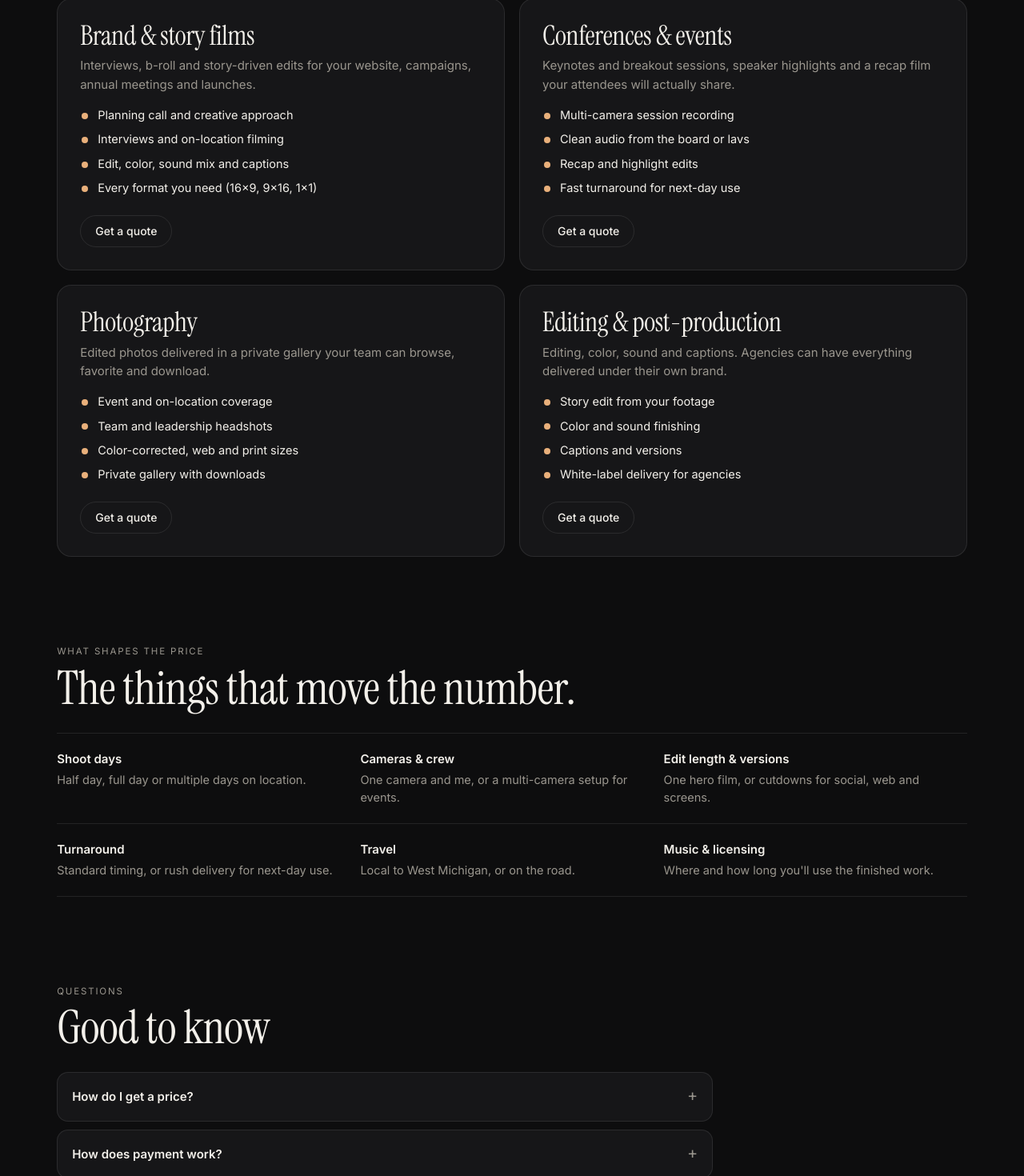
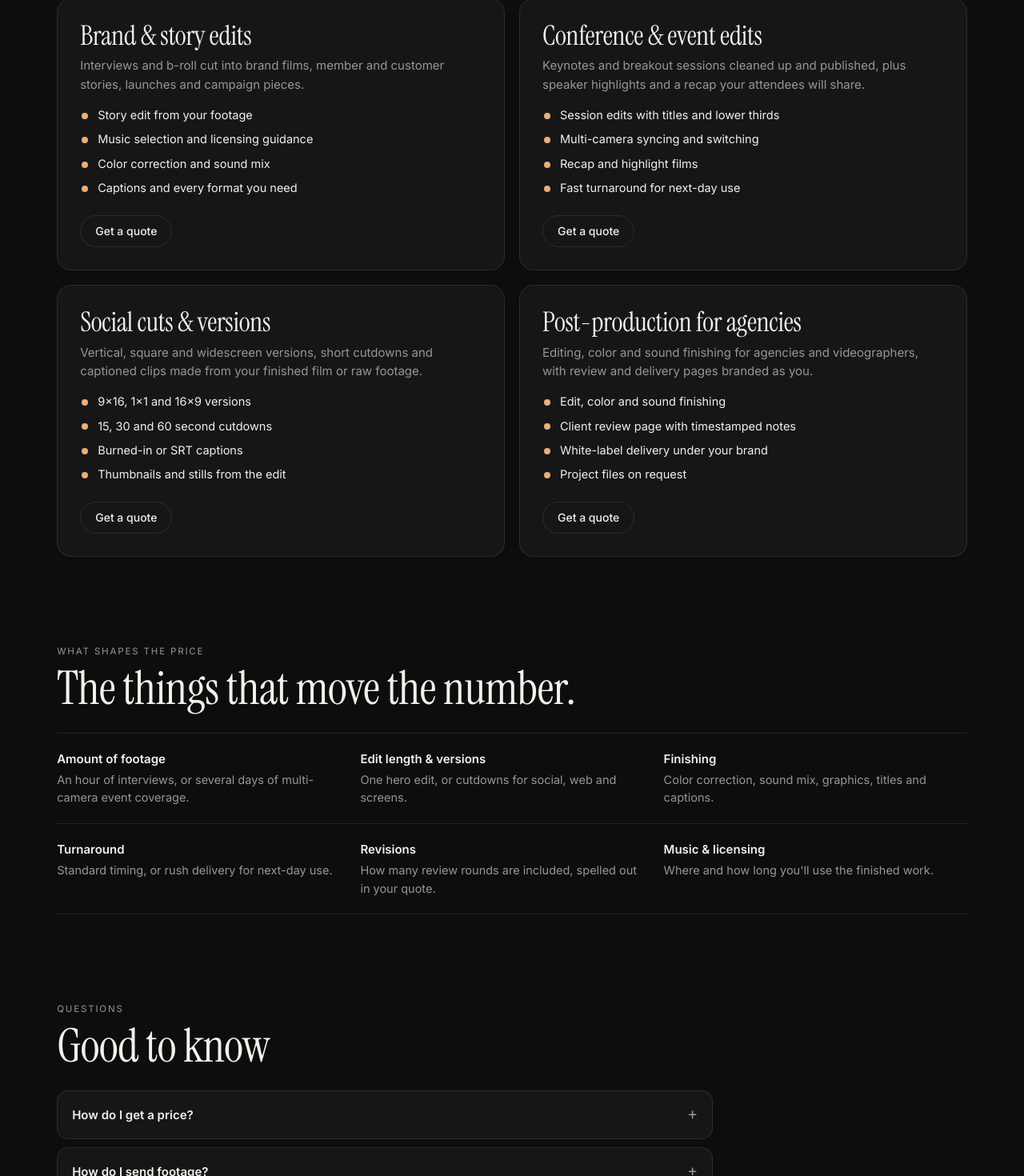
Before and after one commit to mylesazalewa-droid/client-galleries, a Next.js app: page /pricing in a window 1280 px wide. Shown: the part 505-1975 px from the top of the page at 80% size. Built offline with nearby package versions, Linux system fonts and the light colour scheme; no server answers.

Commit message:
Website: reposition around video editing and post-production
Co-Authored-By: Claude Opus 5.5 <noreply@anthropic.com>
Claude-Session: https://claude.ai/code/session_01K9cqKiRTC3DRXxEP3TWdPw

```diff
--- a/app/contact/page.tsx
+++ b/app/contact/page.tsx
@@ -10,7 +10,7 @@ export const metadata: Metadata = { title: { absolute: "Request a quote · Sow C
 export default async function Contact({ searchParams }: { searchParams: Promise<{ type?: string }> }) {
   const studio = await getStudio();
   const { type } = await searchParams;
-  const map: Record<string, string> = { "Brand & story films": "Brand or story film", "Conferences & events": "Conference or event", "Photography": "Photography", "Editing & post-production": "Editing only" };
+  const map: Record<string, string> = { "Brand & story edits": "Brand or story edit", "Conference & event edits": "Conference or event edit", "Social cuts & versions": "Social cuts & versions", "Post-production for agencies": "Agency post-production" };
   return (
     <div className="site">
       <SiteHeader studio={studio} />
@@ -18,8 +18,8 @@ export default async function Contact({ searchParams }: { searchParams: Promise<
         <div className="site-contact">
           <div>
             <div className="eyebrow">Contact</div>
-            <h1 className="serif site-h1">Let&apos;s talk about your project.</h1>
-            <p className="site-lead">Share a few details and you&apos;ll get a reply within a couple of business days, usually with a few questions and then a clear quote.</p>
+            <h1 className="serif site-h1">Let&apos;s talk about your edit.</h1>
+            <p className="site-lead">Tell me about your footage and what you need. You&apos;ll get a reply within a couple of business days, usually with a few questions and then a clear quote.</p>
             {studio.email && <p className="hint">Prefer email? <a href={`mailto:${studio.email}`}>{studio.email}</a></p>}
           </div>
           <ContactForm initialType={type ? map[type] ?? type : undefined} />
--- a/app/pricing/page.tsx
+++ b/app/pricing/page.tsx
@@ -9,20 +9,22 @@ export const dynamic = "force-dynamic";
 export const metadata: Metadata = { title: { absolute: "Pricing · Sow Creative Studios" }, description: "Every project is quoted to fit what you need. Here's what's included and what shapes the price.", robots: { index: true, follow: true } };
 
 const FACTORS = [
-  ["Shoot days", "Half day, full day or multiple days on location."],
-  ["Cameras & crew", "One camera and me, or a multi-camera setup for events."],
-  ["Edit length & versions", "One hero film, or cutdowns for social, web and screens."],
+  ["Amount of footage", "An hour of interviews, or several days of multi-camera event coverage."],
+  ["Edit length & versions", "One hero edit, or cutdowns for social, web and screens."],
+  ["Finishing", "Color correction, sound mix, graphics, titles and captions."],
   ["Turnaround", "Standard timing, or rush delivery for next-day use."],
-  ["Travel", "Local to West Michigan, or on the road."],
+  ["Revisions", "How many review rounds are included, spelled out in your quote."],
   ["Music & licensing", "Where and how long you'll use the finished work."],
 ];
 
 const FAQ = [
-  ["How do I get a price?", "Send a few details through the quote form. I'll follow up with questions if needed, then a clear quote with what's included."],
+  ["How do I get a price?", "Send a few details about your footage through the quote form. I'll follow up with questions if needed, then a clear quote with what's included."],
+  ["How do I send footage?", "I'll send you a private upload link, or share a Google Drive, Dropbox or WeTransfer link with the quote request."],
   ["How does payment work?", "Most projects have a deposit to book the date and a final payment at delivery. You can pay online by card right from your gallery."],
   ["How do revisions work?", "You review drafts in a private review page and leave notes right on the video at the exact moment. The number of revision rounds is spelled out in your quote."],
   ["How are files delivered?", "In a private gallery with every format you need, full quality, ready to download and share with your team."],
-  ["Do you work with agencies?", "Yes. I can shoot or edit for your clients and deliver everything under your agency's brand."],
+  ["Do you work with agencies?", "Yes. I edit for your clients and deliver everything, including the review page, under your agency's brand."],
+  ["Do you film?", "My focus is editing and post-production. Send footage from your team or videographer and I'll take it from there."],
 ];
 
 export default async function Pricing() {
--- a/app/work/page.tsx
+++ b/app/work/page.tsx
@@ -7,7 +7,7 @@ import { getStudio } from "@/lib/brand";
 import { showcase, toProject } from "@/lib/site";
 
 export const dynamic = "force-dynamic";
-export const metadata: Metadata = { title: { absolute: "Work · Sow Creative Studios" }, description: "Brand films, event coverage and photography by Sow Creative Studios.", robots: { index: true, follow: true } };
+export const metadata: Metadata = { title: { absolute: "Work · Sow Creative Studios" }, description: "Brand stories, event edits and social versions edited by Sow Creative Studios.", robots: { index: true, follow: true } };
 
 export default async function Work() {
   const studio = await getStudio();
@@ -18,7 +18,7 @@ export default async function Work() {
       <main className="site-main">
         <div className="eyebrow">Portfolio</div>
         <h1 className="serif site-h1">Work</h1>
-        <p className="site-lead">A selection of recent films and photography.</p>
+        <p className="site-lead">A selection of recent edits.</p>
         {work.length ? (
           <div className="site-work">{work.map((p) => <ProjectCard key={p.slug} p={p} />)}</div>
         ) : (
--- a/components/site/ContactForm.tsx
+++ b/components/site/ContactForm.tsx
@@ -1,7 +1,7 @@
 "use client";
 import { useState } from "react";
 
-const TYPES = ["Brand or story film", "Conference or event", "Photography", "Editing only", "Something else"];
+const TYPES = ["Brand or story edit", "Conference or event edit", "Social cuts & versions", "Agency post-production", "Something else"];
 const BUDGETS = ["Not sure yet", "Under $2,500", "$2,500 – $5,000", "$5,000 – $10,000", "$10,000+"];
 
 export default function ContactForm({ initialType }: { initialType?: string }) {
@@ -51,7 +51,7 @@ export default function ContactForm({ initialType }: { initialType?: string }) {
           {BUDGETS.map((b) => <option key={b}>{b}</option>)}
         </select>
       </label>
-      <label className="field"><span>Tell me about the project</span><textarea required value={f.message} onChange={set("message")} rows={6} maxLength={4000} placeholder="What it's for, who it's for, where and when, and anything else that helps." /></label>
+      <label className="field"><span>Tell me about the project</span><textarea required value={f.message} onChange={set("message")} rows={6} maxLength={4000} placeholder="What the footage is (how much, how it was shot), what it's for, the length you want, and anything else that helps." /></label>
       <label className="site-hp" aria-hidden>Website<input tabIndex={-1} autoComplete="off" value={f.website} onChange={set("website")} /></label>
       {error && <p className="error">{error}</p>}
       <button className="btn primary site-submit" disabled={state === "sending"}>{state === "sending" ? "Sending…" : "Send request"}</button>
--- a/lib/site.ts
+++ b/lib/site.ts
@@ -5,37 +5,37 @@ import { loadAll, type GalleryRecord } from "./galleries";
 export const SERVICES = [
   {
     id: "brand",
-    title: "Brand & story films",
-    short: "Films that show who you are and why it matters.",
-    body: "Interviews, b-roll and story-driven edits for your website, campaigns, annual meetings and launches.",
-    includes: ["Planning call and creative approach", "Interviews and on-location filming", "Edit, color, sound mix and captions", "Every format you need (16×9, 9×16, 1×1)"],
+    title: "Brand & story edits",
+    short: "Your footage, shaped into a story people finish.",
+    body: "Interviews and b-roll cut into brand films, member and customer stories, launches and campaign pieces.",
+    includes: ["Story edit from your footage", "Music selection and licensing guidance", "Color correction and sound mix", "Captions and every format you need"],
   },
   {
     id: "events",
-    title: "Conferences & events",
-    short: "Multi-camera coverage, sessions and recap films.",
-    body: "Keynotes and breakout sessions, speaker highlights and a recap film your attendees will actually share.",
-    includes: ["Multi-camera session recording", "Clean audio from the board or lavs", "Recap and highlight edits", "Fast turnaround for next-day use"],
+    title: "Conference & event edits",
+    short: "Sessions, highlights and recaps, turned around fast.",
+    body: "Keynotes and breakout sessions cleaned up and published, plus speaker highlights and a recap your attendees will share.",
+    includes: ["Session edits with titles and lower thirds", "Multi-camera syncing and switching", "Recap and highlight films", "Fast turnaround for next-day use"],
   },
   {
-    id: "photo",
-    title: "Photography",
-    short: "Events, headshots and on-location stills.",
-    body: "Edited photos delivered in a private gallery your team can browse, favorite and download.",
-    includes: ["Event and on-location coverage", "Team and leadership headshots", "Color-corrected, web and print sizes", "Private gallery with downloads"],
+    id: "social",
+    title: "Social cuts & versions",
+    short: "One edit, every shape and length.",
+    body: "Vertical, square and widescreen versions, short cutdowns and captioned clips made from your finished film or raw footage.",
+    includes: ["9×16, 1×1 and 16×9 versions", "15, 30 and 60 second cutdowns", "Burned-in or SRT captions", "Thumbnails and stills from the edit"],
   },
   {
     id: "post",
-    title: "Editing & post-production",
-    short: "Already have footage? I'll take it from here.",
-    body: "Editing, color, sound and captions. Agencies can have everything delivered under their own brand.",
-    includes: ["Story edit from your footage", "Color and sound finishing", "Captions and versions", "White-label delivery for agencies"],
+    title: "Post-production for agencies",
+    short: "Your shoot, my edit, delivered under your brand.",
+    body: "Editing, color and sound finishing for agencies and videographers, with review and delivery pages branded as you.",
+    includes: ["Edit, color and sound finishing", "Client review page with timestamped notes", "White-label delivery under your brand", "Project files on request"],
   },
 ] as const;
 
 export const PROCESS = [
-  { title: "Plan", text: "A quick call about goals, audience, dates and budget. You get a clear quote and plan." },
-  { title: "Create", text: "Filming and photography on location, then the edit." },
+  { title: "Send footage", text: "Share your footage and a few notes on goals, audience, length and deadline. You get a clear quote and plan." },
+  { title: "Edit", text: "I build the first cut: story, pacing, music, color and sound." },
   { title: "Review", text: "You leave notes right on the video, pinned to the exact moment, and approve each piece." },
   { title: "Deliver", text: "Final files in a private gallery, in every format, ready to download and share." },
 ];
```
Also changed, not shown: app/about/page.tsx (+4 -4 lines), app/page.tsx (+6 -6 lines).
